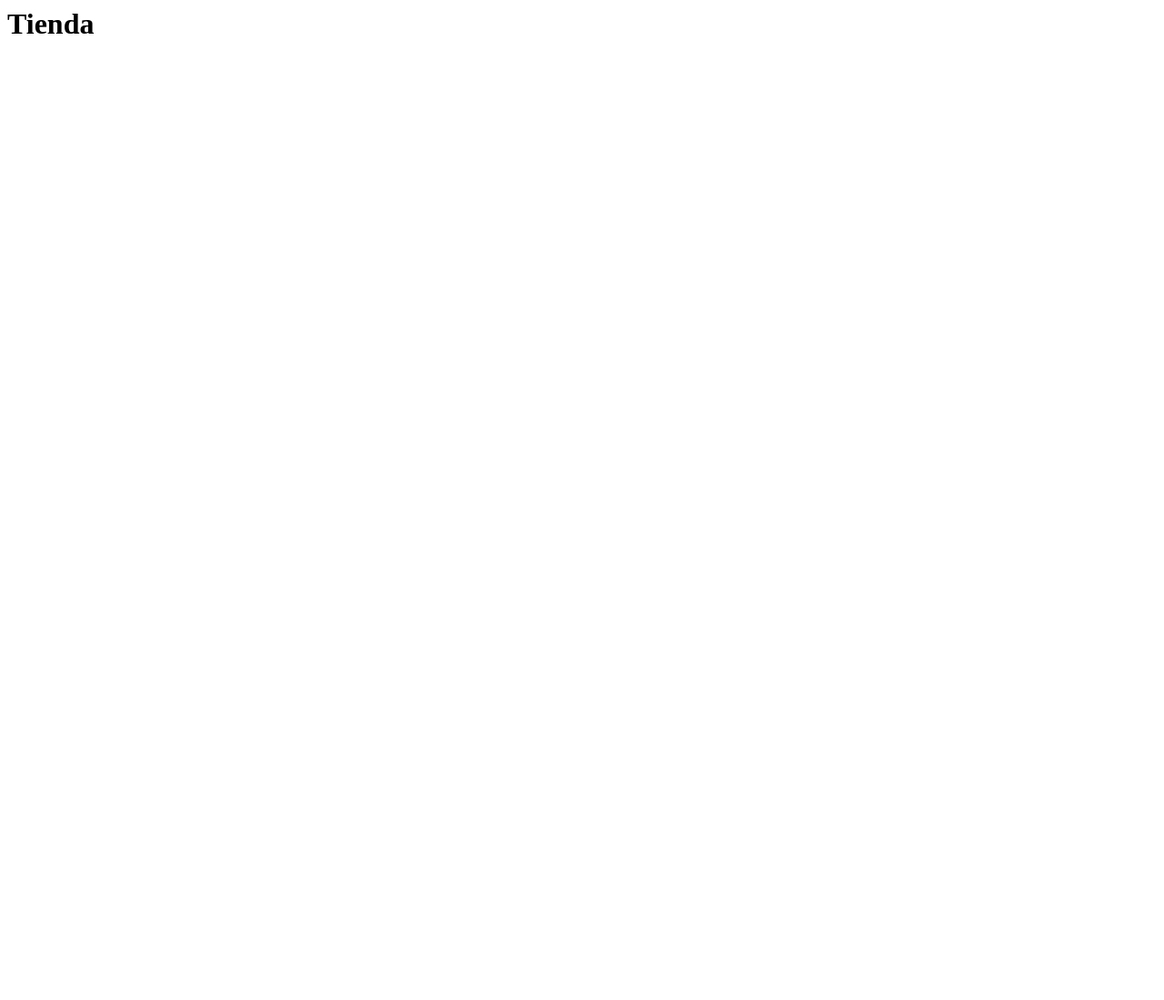
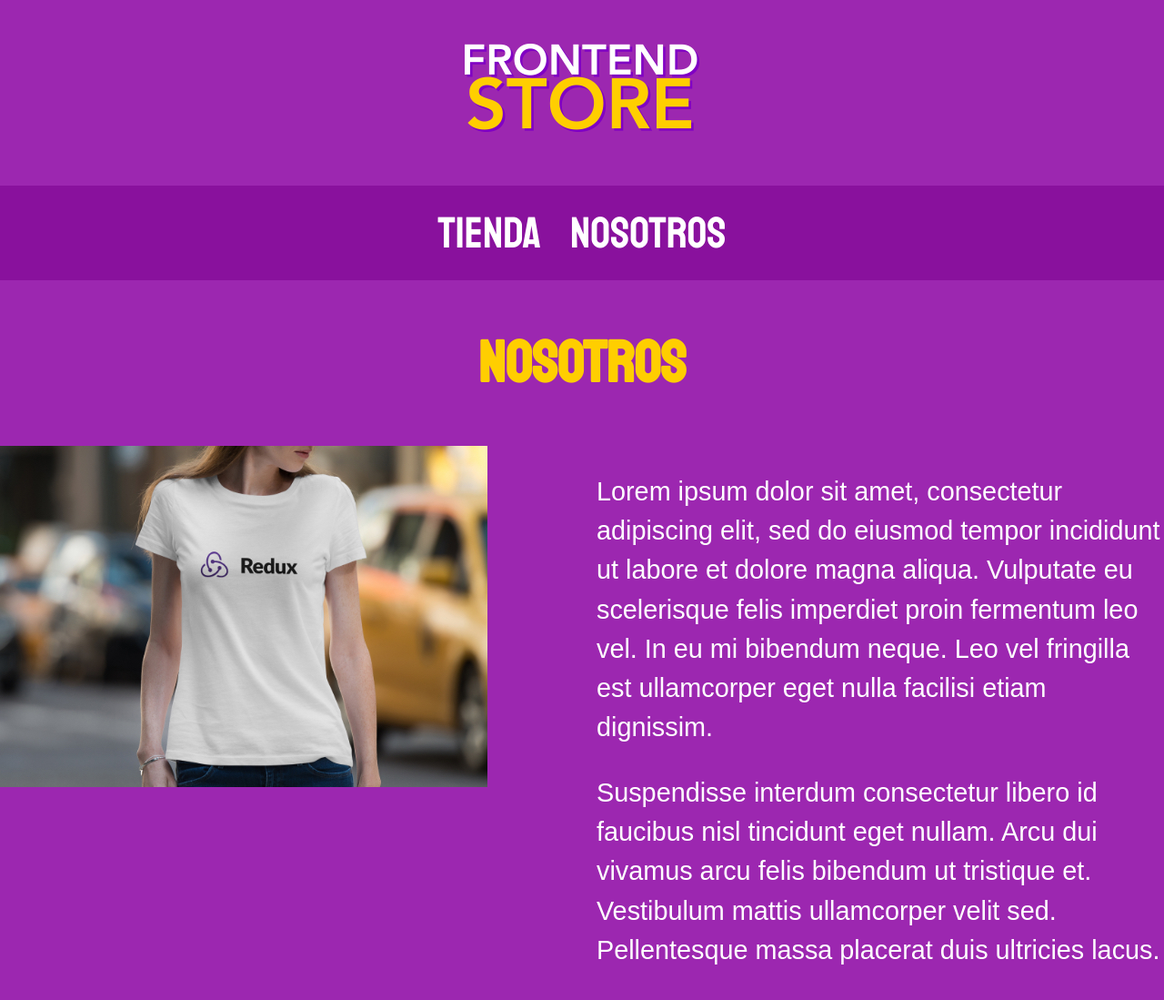
Before and after one commit to cristiandibarrac/FrontEndStore, a plain HTML site: page nosotros.html in a window 1280 px wide. Shown: the top 1099 px of the page at 91% size. Before the commit the page ends 800 px from the top, so only its background shows below. Drawn offline with Linux system fonts and the light colour scheme.

Commit message:
Programación del módulo NOSOTROS, Front End Store

```diff
--- a/nosotros.html
+++ b/nosotros.html
@@ -1 +1,50 @@
-<h1>Tienda</h1>
+<!DOCTYPE html>
+<html lang="en">
+<head>
+    <meta charset="UTF-8">
+    <meta name="viewport" content="width=device-width, initial-scale=1.0">
+    <title>Nosotros</title>
+    <link rel="preload" href="styles/normalize.css" as="style">
+    <link href="styles/normalize.css" rel="stylesheet">
+    <link rel="preconnect" href="https://fonts.googleapis.com">
+    <link rel="preconnect" href="https://fonts.gstatic.com" crossorigin>
+    <link href="https://fonts.googleapis.com/css2?family=Krub:wght@400;700&family=Staatliches&display=swap" rel="stylesheet">
+    <link href="styles/styles.css" rel="stylesheet">
+</head>
+<body>
+    <header class="header">
+        <a href="index.html">
+            <img class="header__logo" src="img/logo.png" alt="Logotipo">
+        </a>
+    </header>
+
+    <nav class="navegacion">
+        <a class="navegacion__enlace" href="index.html">Tienda</a>
+        <a class="navegacion__enlace navegacion__enlace--activo" href="nosotros.html">Nosotros</a>
+    </nav>
+
+    <main class="contenedor">
+        <h1>Nosotros</h1>
+
+        <div class="nosotros">
+            <div class="nosotros__contenido">
+                <p>Lorem ipsum dolor sit amet, consectetur adipiscing elit, sed do eiusmod tempor
+                incididunt ut labore et dolore magna aliqua. Vulputate eu scelerisque felis imperdiet
+                proin fermentum leo vel. In eu mi bibendum neque. Leo vel fringilla est ullamcorper eget
+                nulla facilisi etiam dignissim.
+                </p>
+
+                <p>Suspendisse interdum consectetur libero id faucibus nisl tincidunt eget nullam. Arcu dui
+                vivamus arcu felis bibendum ut tristique et. Vestibulum mattis
+                ullamcorper velit sed. Pellentesque massa placerat duis
+                ultricies lacus.</p>
+            </div>
+            <img class="nosotros__imagen" src="img/nosotros.jpg" alt="Nosotros Logo">
+        </div>
+    </main>
+
+    <footer class="footer">
+        <p class="footer__texto">Front End Store - Todos los derechos reservados 2023.</p>
+    </footer>
+</body>
+</html>
--- a/styles/styles.css
+++ b/styles/styles.css
@@ -149,22 +149,46 @@ img {
 
 .grafico {
     min-height: 30rem;
+    background-repeat: no-repeat;
+    background-size: cover;
+    grid-column: 1/3;
 }
 .grafico--camisas {
     grid-row: 2/3;
-    grid-column: 1/3;
     background-image: url(../img/grafico1.jpg);
 }
 
 .grafico--node {
+    grid-row: 8 / 9;
     background-image: url(../img/grafico2.jpg);
-    grid-column: 1/3;
-    grid-row: 8/;
 }
 
-@media (min-width- 768px){
+
+@media (min-width: 768px){
     .grafico--node {
-        grid-row: 5/6;
-        grid-column: 2/4;
+        grid-row: 5 / 6;
+        grid-column: 2 / 4;
     }
 }
+
+/* Nosotros */
+.nosotros {
+    display: grid;
+    grid-template-rows: repeat(2, 1fr);
+}
+
+
+@media (min-width: 768px){
+    .nosotros {
+        grid-template-columns: repeat(2, 1fr);
+        column-gap: 2rem;
+
+    }
+}
+
+.nosotros__contenido {
+}
+
+.nosotros__imagen {
+    grid-row: 1 / 2;
+}
```
Also changed, not shown: index.html (+2 -5 lines).
